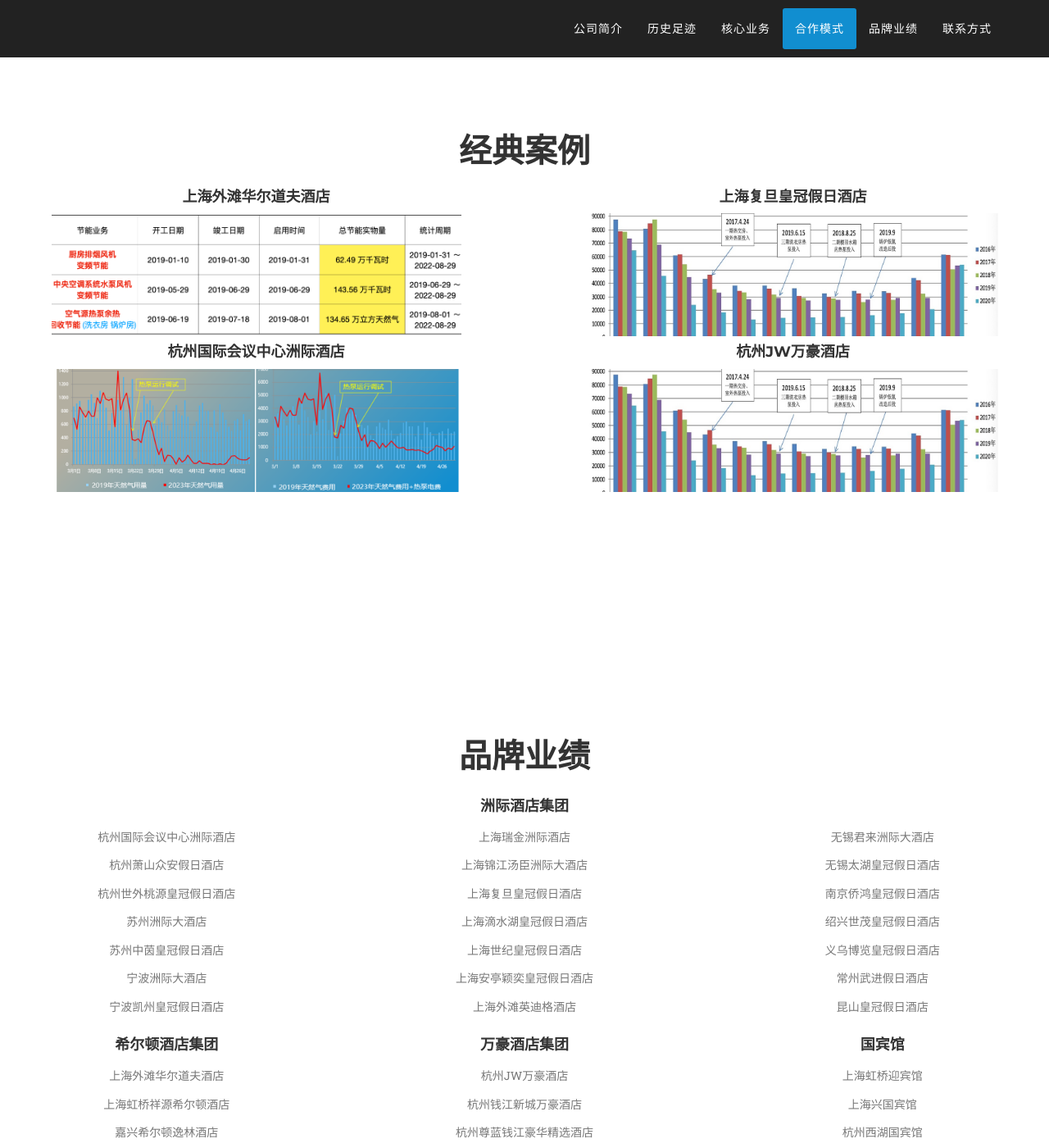
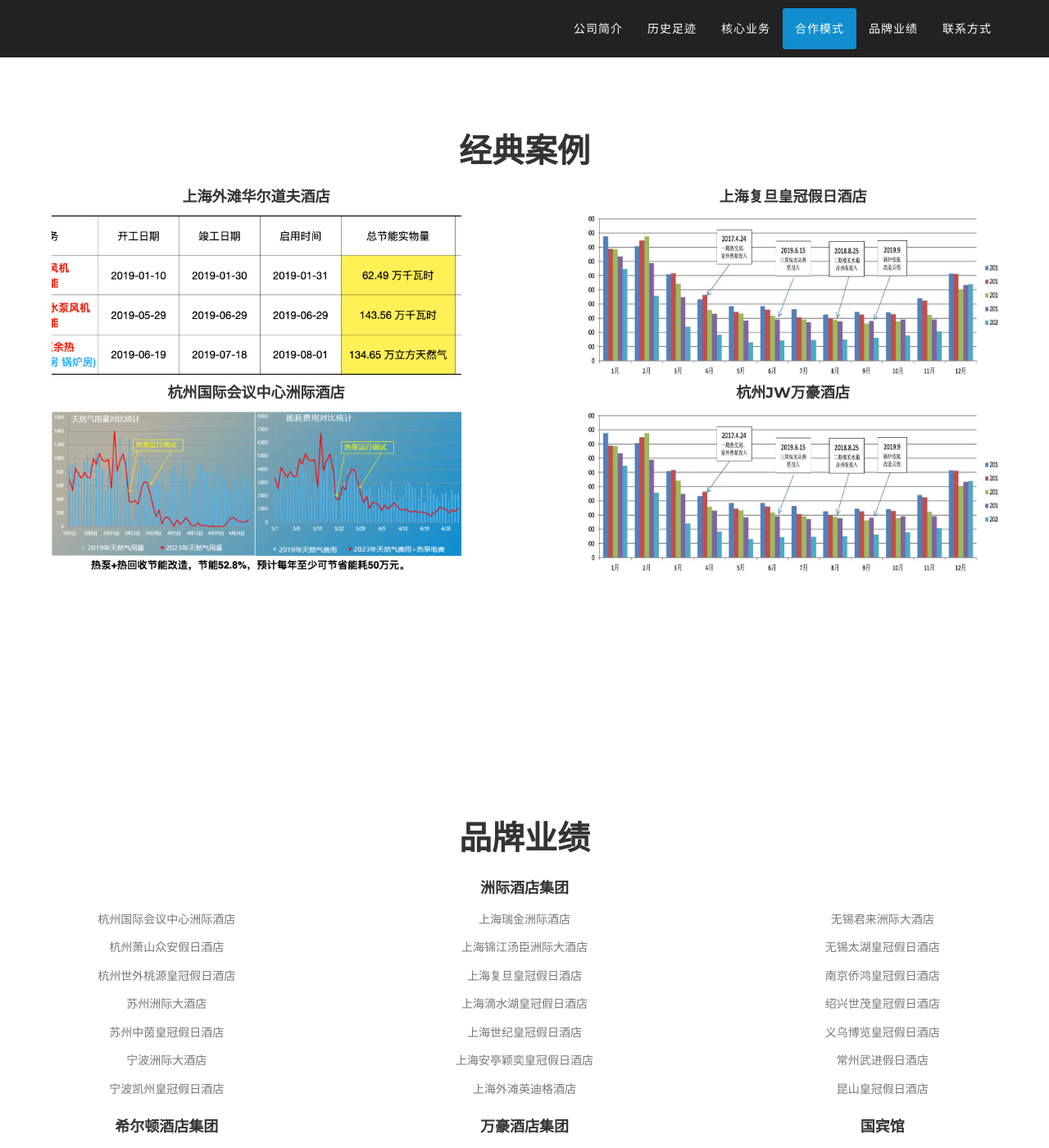
Before and after one commit to wxelec/wxelec.github.io, a Jekyll site: the page built from index.html, in a window 1280 px wide and 1400 px high, scrolled down 5094 px. Shown: the whole window at 82% size. Built offline with Jekyll 4.4.1, drawn with Linux system fonts in a browser that asks for light colours; some web fonts are replaced.

Commit message:
Update examples.html

```diff
--- a/_includes/examples.html
+++ b/_includes/examples.html
@@ -1,7 +1,7 @@
 <style>
 .custom-image {
     width: 500px;  /* 设置图片的宽度，例如200像素 */
-    height: 150px; /* 设置图片的高度，例如200像素 */
+    height: 200px; /* 设置图片的高度，例如200像素 */
     object-fit: cover; /* 保持图片的比例，但填充整个容器 */
     display: block; /* 将图片设置为块级元素 */
     margin: 0 auto; /* 将图片居中 */
@@ -19,6 +19,7 @@
                     <h2 class="section-heading">经典案例</h2>
                 </div>
             </div>
+
             <div class="row text-center">
                 <div class="col-md-6">
                     <div class="center-container">
```
